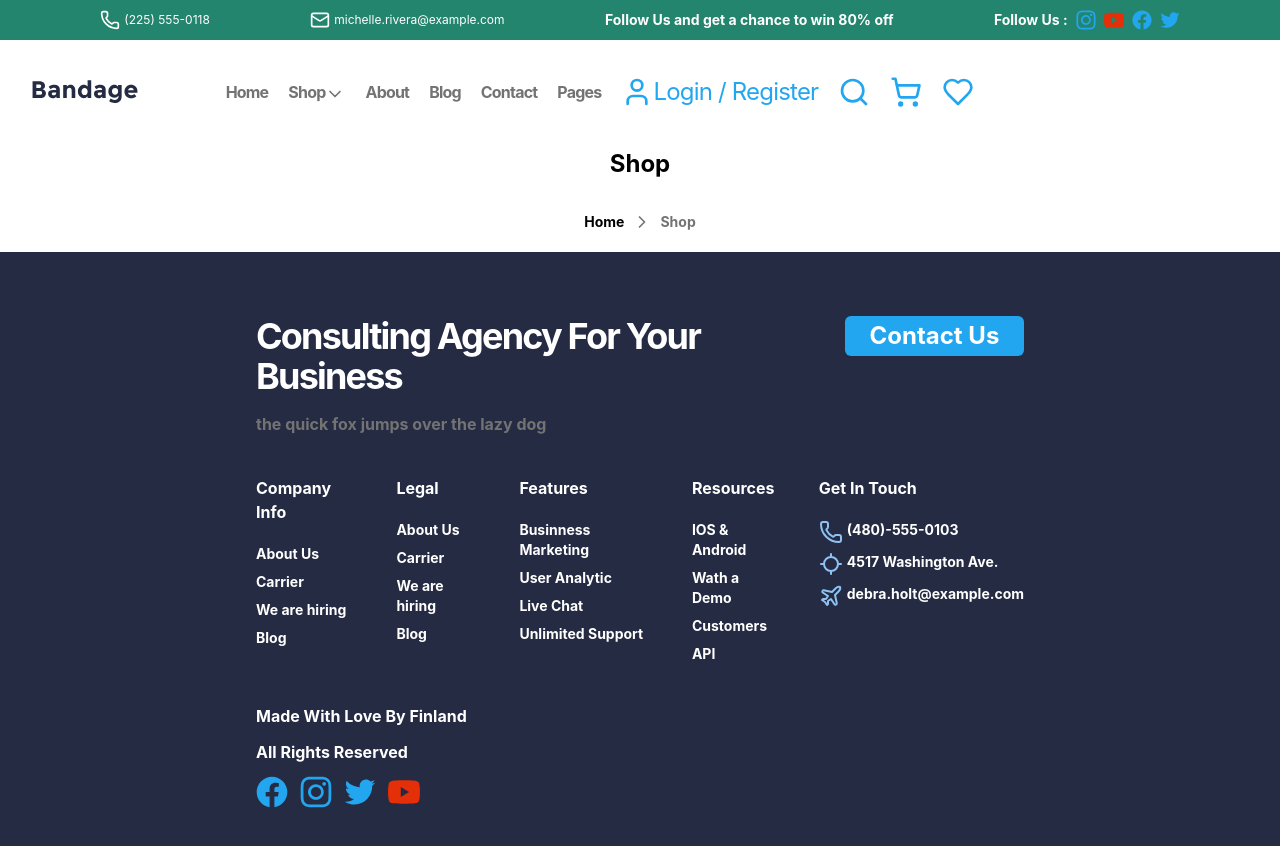
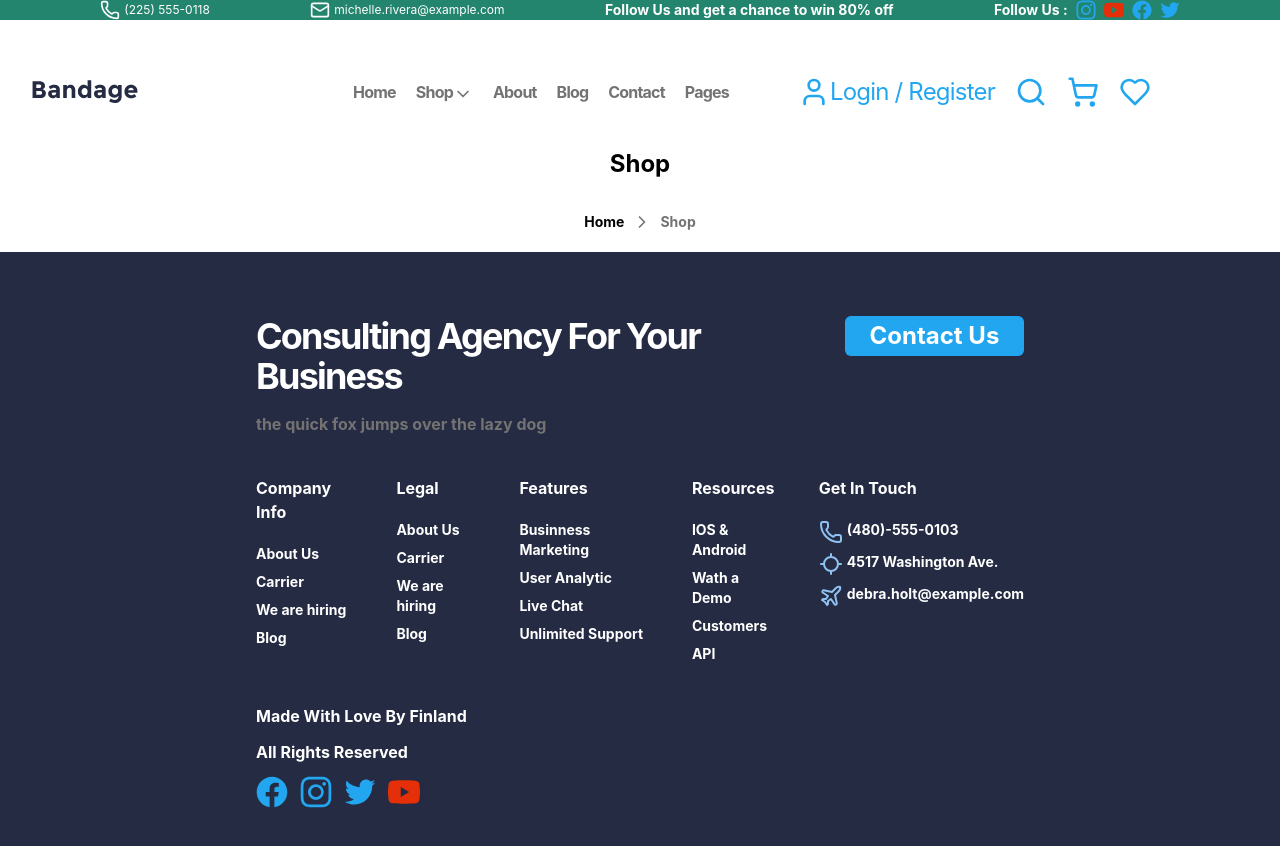
Before and after one commit to benimertcan/makd, a React (Vite) app: page /shop in a window 1280 px wide. Shown: the top 846 px of the page. Built offline with nearby package versions, Linux system fonts and the light colour scheme.

Commit message:
created shopHeader

```diff
--- a/src/components/shoppage/ShopPage.jsx
+++ b/src/components/shoppage/ShopPage.jsx
@@ -11,7 +11,7 @@ function ShopPage({children}) {
     return (
         <>
         <>
-            <header className="flex flex-col my-10 min-w-full">
+            <header className="flex flex-col my-10 min-w-full justify-between">
                 <div className='flex flex-row place-items-center justify-between mx-8'>
                     <img src="/images/logo.svg" alt="Logo" />
                     <div className='flex flex-row gap-3 lg:gap-5 lg:text-primary-blue flex-wrap place-content-end'>
@@ -19,14 +19,15 @@ function ShopPage({children}) {
                     </div>
                 </div>
 
-                <div className="flex flex-col gap-5 place-items-center  text-text-transparent my-20 text-center lg:flex-row lg:place-self-center lg:my-0 lg:-mt-7 lg:mr-20 mobile-menu lg:h5 lg:text-second-text-color">
+                <div className="flex min-w-[70vw]  flex-col gap-5 place-items-center justify-evenly  text-text-transparent my-20 text-center lg:flex-row lg:place-self-end lg:my-0 lg:-mt-7 lg:mr-20 mobile-menu lg:h5 lg:text-second-text-color">
+                    <div className='flex flex-col lg:flex-row gap-5'>
                     <Link to="/">Home</Link>
                     <Link to="/shop" className='lg:flex place-self-center place-items-center flex flex-row lg:place-items-end'>Shop <ChevronDown className='hidden lg:block size-5' /></Link>
                     <Link to="/about" className=''>About</Link>
                     <Link to="/block" className=''>Blog</Link>
                     <Link to="/contact">Contact</Link>
                     <Link to="/pages" className=''>Pages</Link>
-
+                    </div>
                     <div className='flex flex-col gap-5  lg:flex-row  text-primary-blue flex-wrap place-content-center'>
                     <Link to="/signup" className='text-text-transparent flex flex-row lg:flex-row place-items-center text-center place-content-center h6 lg:h5'>
                             <User className='size-8 hover:size-7 '   />
--- a/src/components/shoppage/shopHeader.jsx
+++ b/src/components/shoppage/shopHeader.jsx
@@ -7,7 +7,8 @@ const ShopHeader = () => {
 
     return (
         <>
-            <section className="w-full h-10 place-items-center flex flex-row justify-evenly bg-light-green text-text-light">
+            <section className={`w-full h-10  hidden lg:block `}>
+                <div className={` place-items-center flex flex-row justify-evenly bg-light-green text-text-light  ${!Phone || !Mail ? 'hidden' : ''}`}>
                     <div className="flex flex-row gap-1 place-items-center  ">
                         <Phone className="size-5" />
                         <p className="small">(225) 555-0118</p>
@@ -26,6 +27,7 @@ const ShopHeader = () => {
                         <img src="/svg/twitter.svg" className="size-5" />
 
                     </div>
+                </div>
             </section>
         </>
     );
```
Lines whose indentation alone changed are shown as unchanged.
